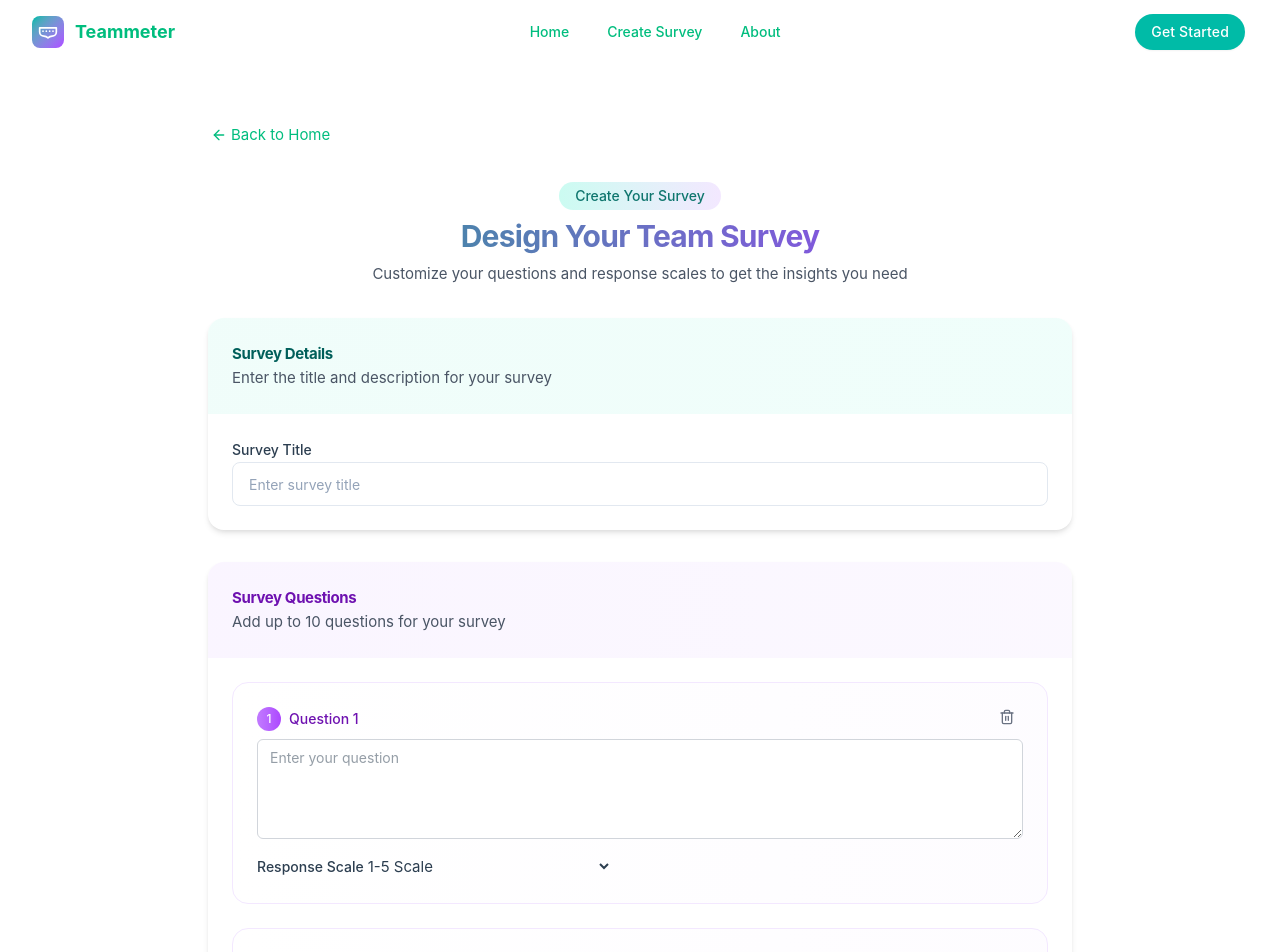
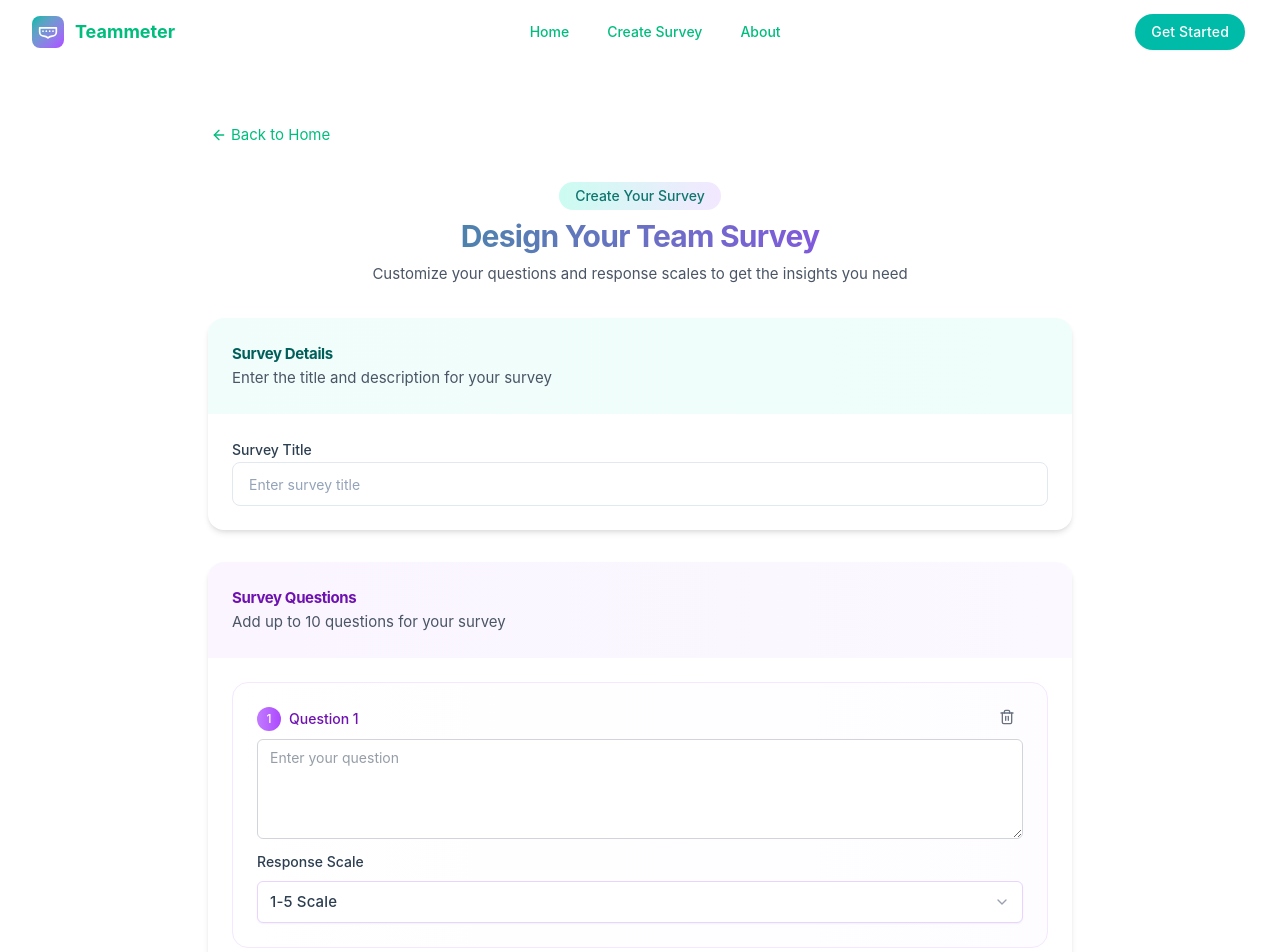
Before and after one commit to sarah-lena94/survey_tool, a Vue app in the folder frontend/: page /create in a window 1280 px wide. Shown: the top 952 px of the page. Built offline with nearby package versions, Linux system fonts and the light colour scheme; the HTML template or start-up script is replaced by a standard one.

Commit message:
improved styling of dropdown for scale selection in CreateSurveyView

```diff
--- a/frontend/package.json
+++ b/frontend/package.json
@@ -17,6 +17,7 @@
     "format": "prettier --write src/"
   },
   "dependencies": {
+    "@headlessui/vue": "^1.7.23",
     "@tailwindcss/vite": "^4.1.6",
     "lucide-vue-next": "^0.509.0",
     "pinia": "^3.0.1",
--- a/frontend/src/views/CreateSurveyView.vue
+++ b/frontend/src/views/CreateSurveyView.vue
@@ -2,6 +2,14 @@
 import { useRouter } from 'vue-router';
 
 const router = useRouter();
+import {
+  Listbox,
+  ListboxButton,
+  ListboxLabel,
+  ListboxOption,
+  ListboxOptions,
+} from '@headlessui/vue'
+import { Check, ChevronDown } from 'lucide-vue-next';
 import { ref, nextTick } from 'vue';
 import MainLayout from '../components/layout/MainLayout.vue';
 import Header from '../components/layout/Header.vue';
@@ -23,6 +31,15 @@ const questions = ref([
   ref({ id: '', text: '', scale: '1-5', position: 3 }),
   ref({ id: '', text: '', scale: '1-5', position: 4 }),
 ]);
+
+const options = [
+  { value: '1-5', label: '1-5 Scale' },
+  { value: '1-10', label: '1-10 Scale (coming soon)', disabled: true },
+  { value: 'emoji', label: 'Emoji Scale (coming soon)', disabled: true },
+  { value: 'agreement', label: 'Agreement Scale (coming soon)', disabled: true },
+]
+
+const selected = ref(options[0])
 
 const addQuestion = () => {
   if (questions.value.length < 10) {
@@ -93,16 +110,22 @@ const createSurvey = async () => {
     <div class="container mx-auto px-4 py-8 max-w-4xl">
       <div class="mb-8">
         <a href="/" class="text-teal-600 hover:text-purple-600 transition-colors flex items-center gap-1">
-          <svg xmlns="http://www.w3.org/2000/svg" width="24" height="24" viewBox="0 0 24 24" fill="none" stroke="currentColor" stroke-width="2" stroke-linecap="round" stroke-linejoin="round" class="h-4 w-4"><path d="m12 19-7-7 7-7"/><path d="M19 12H5"/></svg>
+          <svg xmlns="http://www.w3.org/2000/svg" width="24" height="24" viewBox="0 0 24 24" fill="none"
+            stroke="currentColor" stroke-width="2" stroke-linecap="round" stroke-linejoin="round" class="h-4 w-4">
+            <path d="m12 19-7-7 7-7" />
+            <path d="M19 12H5" />
+          </svg>
           Back to Home
         </a>
       </div>
 
       <div class="space-y-2 mb-8 text-center">
-        <div class="inline-block bg-gradient-to-r from-teal-100 to-purple-100 px-4 py-1 rounded-full text-teal-700 font-medium text-sm mb-2">
+        <div
+          class="inline-block bg-gradient-to-r from-teal-100 to-purple-100 px-4 py-1 rounded-full text-teal-700 font-medium text-sm mb-2">
           Create Your Survey
         </div>
-        <h1 class="text-3xl font-bold tracking-tighter bg-gradient-to-r from-teal-600 to-purple-600 bg-clip-text text-transparent">
+        <h1
+          class="text-3xl font-bold tracking-tighter bg-gradient-to-r from-teal-600 to-purple-600 bg-clip-text text-transparent">
           Design Your Team Survey
         </h1>
         <p class="text-gray-600">Customize your questions and response scales to get the insights you need</p>
@@ -118,7 +141,8 @@ const createSurvey = async () => {
             <div class="space-y-4">
               <div class="space-y-2">
                 <Label for="title">Survey Title</Label>
-                <Input id="title" placeholder="Enter survey title" v-model:value="title" required class="border-teal-200 focus:border-teal-400 focus:ring-teal-400 transition-all duration-300" />
+                <Input id="title" placeholder="Enter survey title" v-model:value="title" required
+                  class="border-teal-200 focus:border-teal-400 focus:ring-teal-400 transition-all duration-300" />
               </div>
             </div>
           </div>
@@ -131,34 +155,62 @@ const createSurvey = async () => {
           </div>
           <div class="p-6">
             <div class="space-y-6">
-              <div v-for="(question, index) in questions" :key="index" class="space-y-4 p-6 border rounded-2xl relative bg-gradient-to-r from-white to-purple-50/30 border-purple-100 hover:border-purple-200 transition-all duration-300">
+              <div v-for="(question, index) in questions" :key="index"
+                class="space-y-4 p-6 border rounded-2xl relative bg-gradient-to-r from-white to-purple-50/30 border-purple-100 hover:border-purple-200 transition-all duration-300">
                 <div class="absolute top-4 right-4">
-                  <Button type="button" variant="ghost" size="sm" @click="removeQuestion(index)" :disabled="questions.length <= 1" class="hover:text-red-500 transition-colors">
+                  <Button type="button" variant="ghost" size="sm" @click="removeQuestion(index)"
+                    :disabled="questions.length <= 1" class="hover:text-red-500 transition-colors">
                     <Trash2 class="h-4 w-4 text-gray-500" />
                   </Button>
                 </div>
                 <div class="space-y-2">
                   <div class="flex items-center gap-2">
-                    <div class="bg-gradient-to-r from-purple-400 to-purple-500 text-white w-6 h-6 rounded-full flex items-center justify-center text-xs font-medium">
+                    <div
+                      class="bg-gradient-to-r from-purple-400 to-purple-500 text-white w-6 h-6 rounded-full flex items-center justify-center text-xs font-medium">
                       {{ index + 1 }}
                     </div>
                     <Label :for="`question-${index}`" class="font-medium text-purple-800">
                       Question {{ index + 1 }}
                     </Label>
                   </div>
-                  <Textarea :id="`question-${index}`" placeholder="Enter your question" v-model="question.value.text" required class="border-purple-200 focus:border-purple-400 focus:ring-purple-400 transition-all duration-300" />
+                  <Textarea :id="`question-${index}`" placeholder="Enter your question" v-model="question.value.text"
+                    required
+                    class="border-purple-200 focus:border-purple-400 focus:ring-purple-400 transition-all duration-300" />
                 </div>
-                <div class="space-y-2">
+                <div class="flex flex-col space-y-2">
                   <Label :for="`scale-${index}`">Response Scale</Label>
-                  <select :id="`scale-${index}`" v-model="question.value.scale" class="border-purple-200 focus:border-purple-400 focus:ring-purple-400 transition-all duration-300">
-                    <option value="1-5">1-5 Scale</option>
-                    <option disabled value="1-10">1-10 Scale (coming soon)</option>
-                    <option disabled value="emoji">Emoji Scale (coming soon)</option>
-                    <option disabled value="agreement">Agreement Scale (coming soon)</option>
-                  </select>
+                  <Listbox v-model="question.value.scale">
+                    <div class="relative mt-1">
+                      <ListboxButton
+                        class="relative w-full cursor-default rounded-md bg-white py-2 pl-3 pr-10 text-left border border-purple-200 shadow-sm hover:shadow-md focus:outline-none focus:ring-2 focus:ring-purple-400 transition-all">
+                        <span class="block truncate">{{options.find(opt => opt.value === question.value.scale)?.label
+                          }}</span>
+                        <span class="pointer-events-none absolute inset-y-0 right-3 flex items-center">
+                          <ChevronDown class="h-4 w-4 text-gray-400" />
+                        </span>
+                      </ListboxButton>
+                      <ListboxOptions
+                        class="absolute z-50 mt-1 max-h-60 w-full overflow-auto rounded-md bg-white py-1 text-base shadow-lg ring-1 ring-black ring-opacity-5 focus:outline-none border border-gray-200">
+                        <ListboxOption v-for="option in options" :key="option.value" :value="option.value"
+                          :disabled="option.disabled" class="relative cursor-default select-none py-2 pl-10 pr-4"
+                          :class="{
+                            'text-gray-900': !option.disabled,
+                            'text-gray-400': option.disabled,
+                            'bg-gray-100': question.value.scale === option.value,
+                          }">
+                          <span class="absolute left-3 top-1/2 -translate-y-1/2">
+                            <Check v-if="question.value.scale === option.value" class="h-4 w-4 text-green-600" />
+                          </span>
+                          <span class="block truncate">{{ option.label }}</span>
+                        </ListboxOption>
+                      </ListboxOptions>
+                    </div>
+                  </Listbox>
                 </div>
               </div>
-              <Button type="button" variant="outline" class="w-full border-dashed border-purple-300 text-purple-600 rounded-full hover:bg-purple-50 hover:border-purple-400 transition-all duration-300" @click="addQuestion" :disabled="questions.length >= 10">
+              <Button type="button" variant="outline"
+                class="w-full border-dashed border-purple-300 text-purple-600 rounded-full hover:bg-purple-50 hover:border-purple-400 transition-all duration-300"
+                @click="addQuestion" :disabled="questions.length >= 10">
                 <Plus class="mr-2 h-4 w-4" />
                 Add Question
               </Button>
@@ -166,7 +218,8 @@ const createSurvey = async () => {
           </div>
         </Card>
 
-        <Button type="submit" class="w-full bg-teal-600 hover:bg-teal-700 rounded-full shadow-md hover:shadow-lg transition-all duration-300 py-6 text-lg">
+        <Button type="submit"
+          class="w-full bg-teal-600 hover:bg-teal-700 rounded-full shadow-md hover:shadow-lg transition-all duration-300 py-6 text-lg">
           Create Survey
         </Button>
       </form>
```
